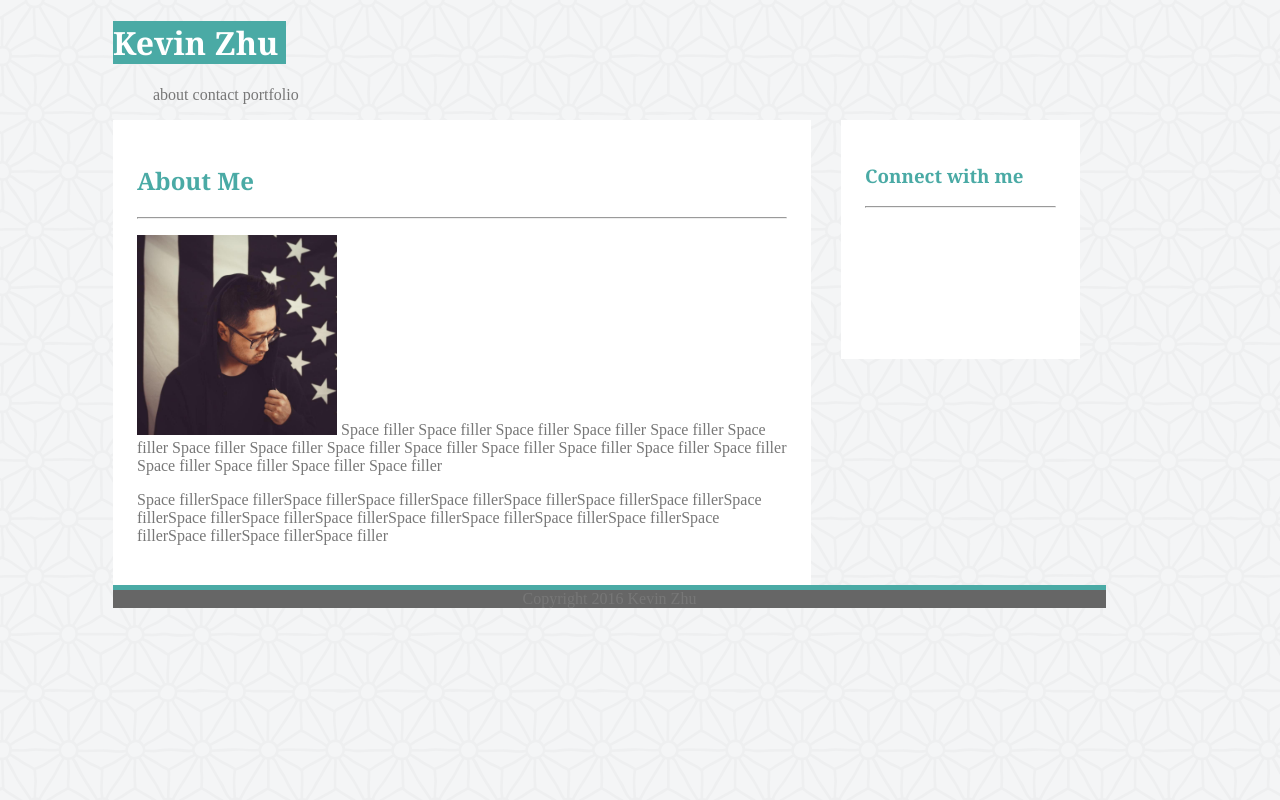
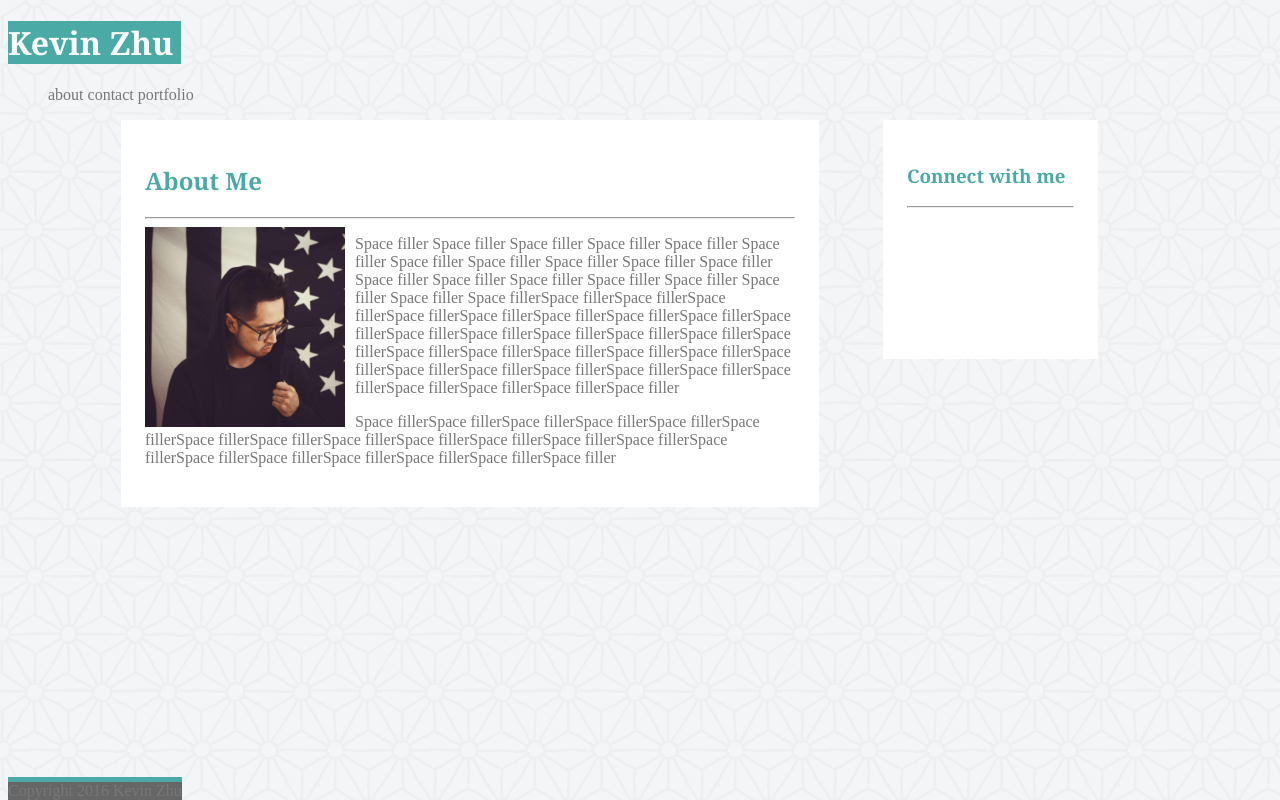
Before and after one commit to kzoo223/Basic-Portfolio, a PHP site: page / in a window 1280 px wide. Run offline with PHP 8.4, Linux system fonts and the light colour scheme.

Commit message:
completed left and right sections - need to fix heading section

```diff
--- a/assets/css/style.css
+++ b/assets/css/style.css
@@ -3,11 +3,21 @@ body {
 	background-color: #ffffff
 	font: 'Arial', 'Helvetica Neue', Helvetica, sans-serif;
 	color:#777777;
+
+
+}
+#main
+{
 	margin-left: 113px;
 	margin-right: 174px;
+}
+
+#profile
+{
+	float:left;
+	margin-right:10px;
 
 }
-
 #header{
 	color:#ffffff
 }
@@ -25,8 +35,8 @@ body {
 }
 
 #right{
-	float:left;
-	width: 191px;
+	float:right;
+	width: 167px;
 	height: 191px;
 	background-color: #FFFFFF;
 	padding: 24px;
@@ -37,6 +47,9 @@ body {
 	clear:both;
 	background-color:#666666;
     border-top: thick solid #4aaaa5;
+    position: fixed;
+    bottom: 0;
+
 }
 
 
--- a/index.html
+++ b/index.html
@@ -21,13 +21,14 @@
 		</div>
 
 		<!--about me section-->
+		<div id="main">
 		<div id= "left">
 			<h2>About Me</h2>
 			<hr>
-			<p>
-			<img src=assets/images/Profile.jpg height="200" width="200">
 
-			Space filler Space filler Space filler Space filler Space filler Space filler Space filler Space filler Space filler Space filler Space filler Space filler Space filler Space filler Space filler Space filler Space filler Space filler </p>
+			<img src=assets/images/Profile.jpg height="200" width="200" id="profile">
+
+			<p>	Space filler Space filler Space filler Space filler Space filler Space filler Space filler Space filler Space filler Space filler Space filler Space filler Space filler Space filler Space filler Space filler Space filler Space filler Space fillerSpace fillerSpace fillerSpace fillerSpace fillerSpace fillerSpace fillerSpace fillerSpace fillerSpace fillerSpace fillerSpace fillerSpace fillerSpace fillerSpace fillerSpace fillerSpace fillerSpace fillerSpace fillerSpace fillerSpace fillerSpace fillerSpace fillerSpace fillerSpace fillerSpace fillerSpace fillerSpace fillerSpace fillerSpace fillerSpace fillerSpace filler</p>
 
 			<p>	Space fillerSpace fillerSpace fillerSpace fillerSpace fillerSpace fillerSpace fillerSpace fillerSpace fillerSpace fillerSpace fillerSpace fillerSpace fillerSpace fillerSpace fillerSpace fillerSpace fillerSpace fillerSpace fillerSpace filler </p>
 		</div>
@@ -37,13 +38,17 @@
 			<h3>Connect with me</h3>
 			<hr>
 		</div>
+		</div>
 
 		<!--copyright-->
+
+
 		<div id="footer">
 
 			<center>Copyright 2016 Kevin Zhu</center>
 
 		</div>
-		</div>
 	</body>
+
+
 	</html>
```
